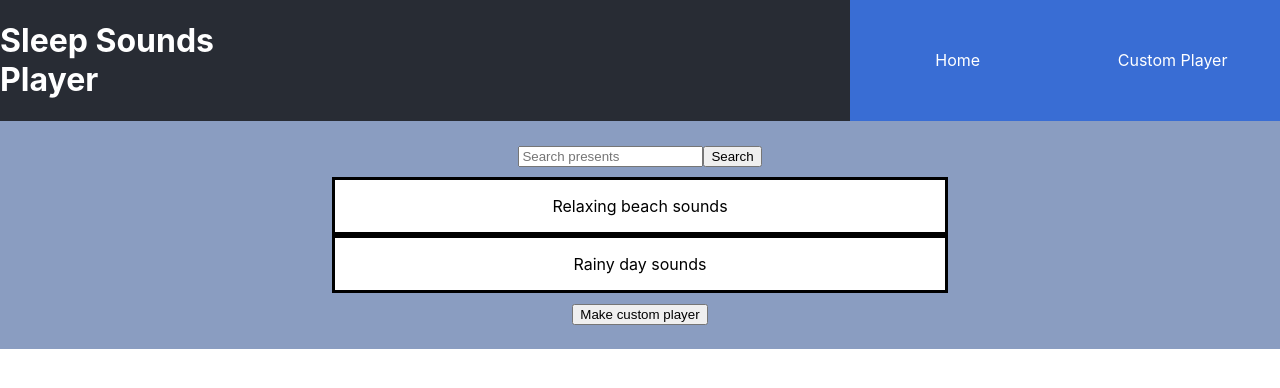
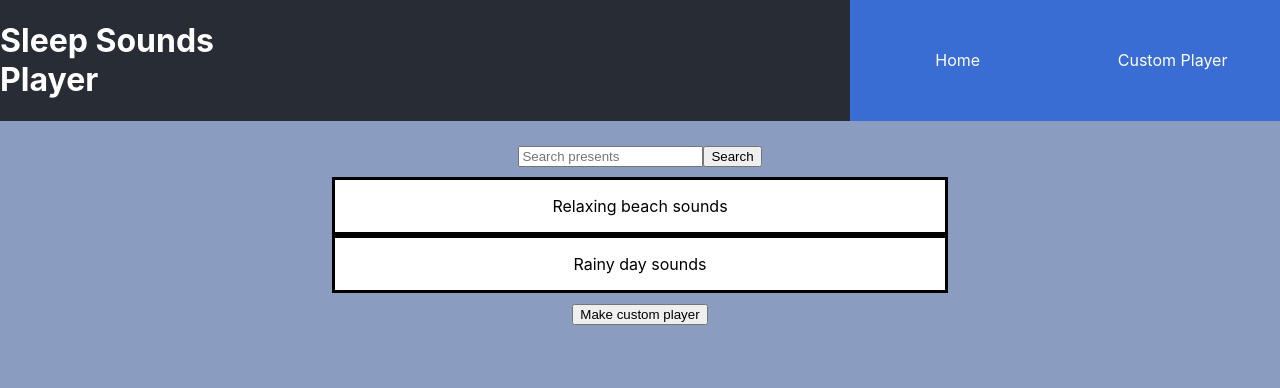
Before and after one commit to greg-navarro/Sleep-Sounds-Player, a React (Create React App) app in the folder sleep-sounds-app/: page / in a window 1280 px wide. Shown: the top 388 px of the page. Built offline with nearby package versions, Linux system fonts and the light colour scheme.

Commit message:
move the background color to body, set height to 100%

```diff
--- a/sleep-sounds-app/src/App.css
+++ b/sleep-sounds-app/src/App.css
@@ -1,6 +1,16 @@
+html {
+  height: 100%;
+}
+
+body {
+  height: 100%;
+  background-color: hsl(220, 31%, 65%);
+}
+
 .App {
   text-align: center;
-  background-color: hsl(220, 31%, 65%);
+
+  height: 100%;
 }
 
 .App-header {
```
